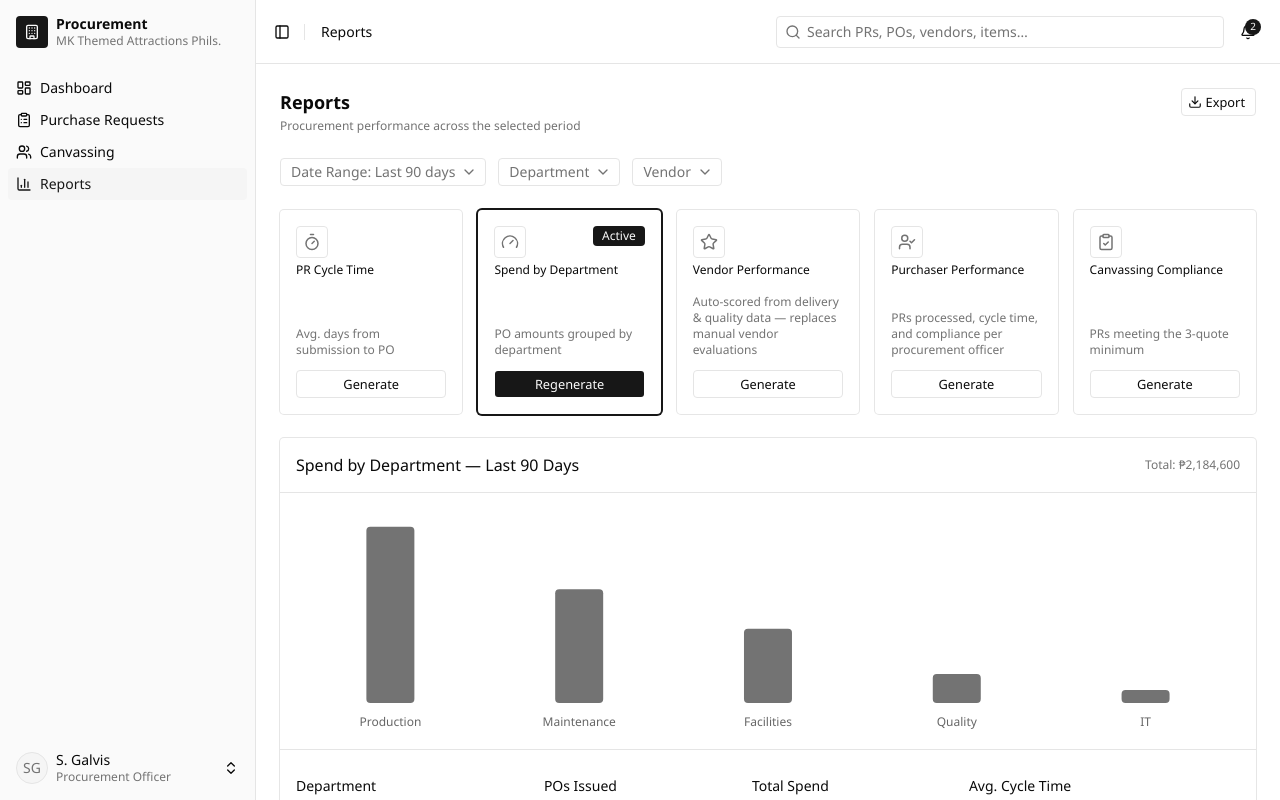
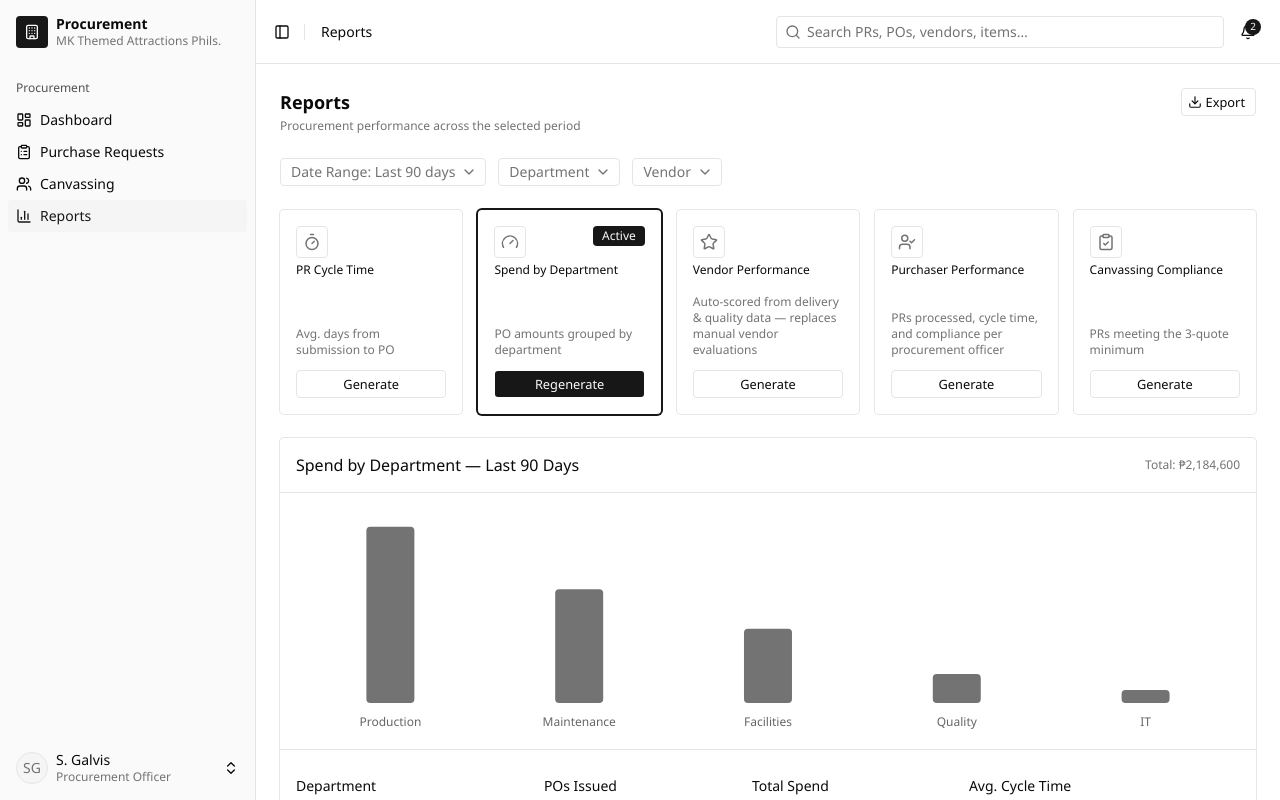
Before and after one commit to szyfr/mkta-procurement, a Next.js app: page /reports in a window 1280 px wide. Shown: the top 800 px of the page. Built offline with nearby package versions, Linux system fonts and the light colour scheme.

Commit message:
feat: group main navigation under labeled sections
Adds a Procurement section label to the sidebar nav so future groups
(e.g. Management) can be added alongside it without mixing items.

```diff
--- a/src/components/app-sidebar.tsx
+++ b/src/components/app-sidebar.tsx
@@ -42,7 +42,7 @@ export function AppSidebar({ ...props }: React.ComponentProps<typeof Sidebar>) {
         </SidebarMenu>
       </SidebarHeader>
       <SidebarContent>
-        <NavMain items={mainNav} />
+        <NavMain groups={mainNav} />
       </SidebarContent>
       <SidebarFooter>
         <NavUser user={currentUser} />
--- a/src/components/nav-main.tsx
+++ b/src/components/nav-main.tsx
@@ -11,6 +11,7 @@ import {
 } from "@/components/ui/collapsible";
 import {
   SidebarGroup,
+  SidebarGroupLabel,
   SidebarMenu,
   SidebarMenuButton,
   SidebarMenuItem,
@@ -26,7 +27,12 @@ export interface NavItem {
   items?: { title: string; url: string }[];
 }
 
-export function NavMain({ items }: { items: NavItem[] }) {
+export interface NavGroup {
+  title: string;
+  items: NavItem[];
+}
+
+export function NavMain({ groups }: { groups: NavGroup[] }) {
   const pathname = usePathname();
 
   /** A section is active for its own route and anything nested under it. */
@@ -34,9 +40,12 @@ export function NavMain({ items }: { items: NavItem[] }) {
     pathname === url || pathname.startsWith(`${url}/`);
 
   return (
-    <SidebarGroup>
+    <>
+      {groups.map((group) => (
+        <SidebarGroup key={group.title}>
+          <SidebarGroupLabel>{group.title}</SidebarGroupLabel>
           <SidebarMenu>
-        {items.map((item) => {
+            {group.items.map((item) => {
               const Icon = item.icon;
 
               // Leaf item — render a plain link rather than a collapsible section.
@@ -88,5 +97,7 @@ export function NavMain({ items }: { items: NavItem[] }) {
             })}
           </SidebarMenu>
         </SidebarGroup>
+      ))}
+    </>
   );
 }
--- a/src/data/navigation.ts
+++ b/src/data/navigation.ts
@@ -11,6 +11,9 @@ export const appIdentity = {
 };
 
 export const mainNav = [
+  {
+    title: "Procurement",
+    items: [
       { title: "Dashboard", url: "/dashboard", icon: LayoutDashboardIcon },
       {
         title: "Purchase Requests",
@@ -19,6 +22,8 @@ export const mainNav = [
       },
       { title: "Canvassing", url: "/canvassing", icon: UsersIcon },
       { title: "Reports", url: "/reports", icon: ChartColumnIcon },
+    ],
+  },
 ];
 
 export const settingsNav = [
```
Lines whose indentation alone changed are shown as unchanged.
